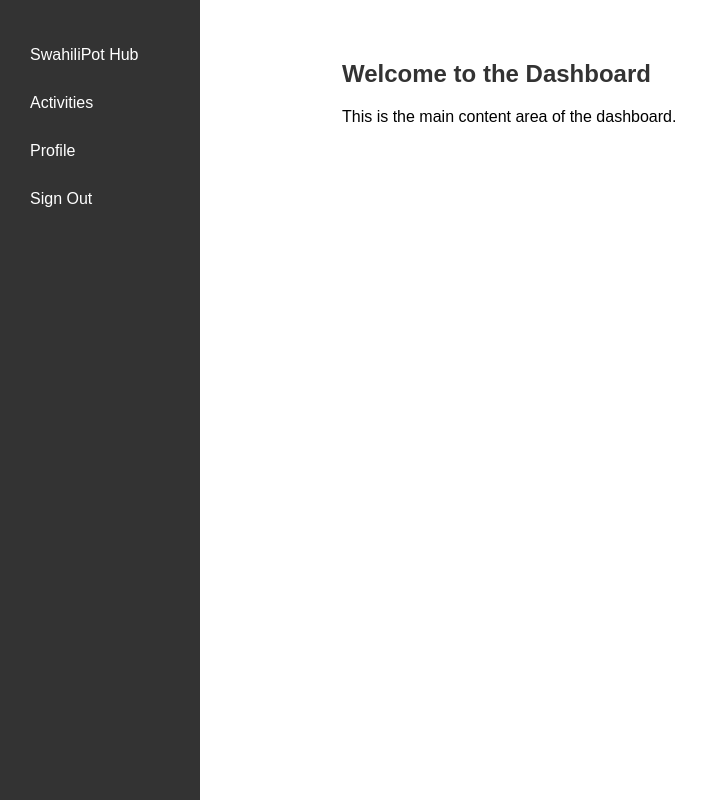
After one commit to Babuhatarii/NAWEZA-DASH, a Django app: a page that uses nawezadash_project/Dashboard/templates/Dashboard/dash.html in a window 1280 px wide. The commit adds this page. Shown: the whole page, without its empty margins (0-708 px from the left). Run offline with Django 5.2, Linux system fonts and the light colour scheme.

Commit message:
users can create, accounts sign in, and navigate our dasboard

```diff
--- /dev/null
+++ b/nawezadash_project/Dashboard/static/Dashboard/styles/dashstyles/dashboard.css
@@ -0,0 +1,58 @@
+/* General styles */
+body {
+    font-family: Arial, sans-serif;
+    margin: 0;
+    padding: 0;
+}
+
+.container {
+    width: 80%;
+    margin: 0 auto;
+    padding: 20px;
+}
+
+/* Navigation styles */
+nav {
+    background-color: #333;
+    color: #fff;
+    width: 200px; /* Adjust as needed */
+    height: 100vh;
+    position: fixed;
+    top: 0;
+    left: 0;
+    overflow-y: auto;
+}
+
+nav ul {
+    list-style-type: none;
+    padding: 0;
+}
+
+nav ul li {
+    margin-bottom: 10px;
+}
+
+nav ul li a {
+    color: #fff;
+    text-decoration: none;
+    display: block;
+    padding: 10px;
+}
+
+nav ul li a:hover {
+    background-color: #555;
+}
+
+/* Main content styles */
+main {
+    margin-left: 220px; /* Adjust based on nav width */
+    padding: 20px;
+}
+
+section {
+    margin-bottom: 20px;
+}
+
+h2 {
+    color: #333;
+}
--- /dev/null
+++ b/nawezadash_project/Dashboard/templates/Dashboard/dash.html
@@ -0,0 +1,32 @@
+{% load static %}
+<!DOCTYPE html>
+<html lang="en">
+<head>
+    <meta charset="UTF-8">
+    <meta name="viewport" content="width=device-width, initial-scale=1.0">
+    <title>Dashboard</title>
+    <link rel="stylesheet" href="{% static 'Dashboard/styles/dashstyles/dashboard.css' %}">
+</head>
+<body>
+    <nav>
+        <div class="container">
+            <ul>
+                <li><a href="#">SwahiliPot Hub</a></li>
+                <li><a href="#">Activities</a></li>
+                <li><a href="#">Profile</a></li>
+                <li><a href="{% url 'signin_page' %}">Sign Out</a></li>
+            </ul>
+        </div>
+    </nav>
+<main>
+    <div class="container">
+        <!-- Main content goes here -->
+        <section>
+            <h2>Welcome to the Dashboard</h2>
+            <p>This is the main content area of the dashboard.</p>
+        </section>
+    </div>
+</main>
+
+</body>
+</html>
--- a/nawezadash_project/Dashboard/urls.py
+++ b/nawezadash_project/Dashboard/urls.py
@@ -1,9 +1,10 @@
 from django.urls import path, re_path
-from .views import activity_detail, landing_page, signin_page, createaccount_page # Import views
+from .views import activity_detail, landing_page, signin_page, createaccount_page, mydashboard_page # Import views
 
 urlpatterns = [
     path('', landing_page, name='landing_page'),  # Root URL
     path('signin/', signin_page, name='signin_page'),  # Signin page URL
     path('create-account/', createaccount_page, name='createaccount_page'),
-    path('<int:activity_id>/', activity_detail, name='activity_detail'),  # Dynamic URL
+    path('member dashboard', mydashboard_page, name='mydashboard_page'),
+    path('<int:activity_id>/', activity_detail, name='activity_detail'), # Dynamic URL
 ]
--- a/nawezadash_project/Dashboard/views.py
+++ b/nawezadash_project/Dashboard/views.py
@@ -1,6 +1,10 @@
 from django.http import HttpResponse
 from .models import Activity, Enrollment, Progress
 from django.shortcuts import render, redirect
+from django.contrib import messages
+from django.contrib.auth import authenticate, login
+from django.contrib.auth.models import User
+
 
 def landing_page(request):
     """
@@ -9,17 +13,51 @@ def landing_page(request):
     return render(request, 'landing.html')
 
 def signin_page(request):
-    """
-    view function o render the sign in page.
-    """
+    if request.method == 'POST':
+        email = request.POST.get('email')
+        password = request.POST.get('password')
+
+        user = authenticate(request, email=email, password=password)
+
+        if user is not None:
+            login(request, user)
+
+        return redirect('mydashboard_page')
+    else:
+        messages.error(request, 'Invalid username or password')
     return render(request, 'sign_in.html')
 
 def createaccount_page(request):
+    if request.method == 'POST':
+        first_name = request.POST.get('first_name')
+        last_name = request.POST.get('last_name')
+        username = request.POST.get('username')
+        email = request.POST.get('email')
+        password = request.POST.get('password')
+        confirm_password = request.POST.get('confirm_password')
+
+        if password != confirm_password:
+            messages.error(request, 'Passwords do not match')
+            return redirect('createaccount_page')
+
+        if User.objects.filter(username=username).exists():
+            messages.error(request, 'Username is already taken')
+            return redirect('createaccount_page')
+
+        if User.objects.filter(email=email).exists():
+            messages.error(request, 'Email is already registered')
+            return redirect('createaccount_page')
+
+        user = User.objects.create_user(username=username, email=email, password=password, first_name=first_name, last_name=last_name)
+        user.save()
+
+        return redirect('signin_page')
+
     return render(request, 'create_account.html')
 
-def mydashboard(request):
+def mydashboard_page(request):
     #my dashboard view
-    return render(request, 'mydashboard.html')
+    return render(request, 'dash.html')
 
 
 def activity_detail(request, activity_id):
--- a/nawezadash_project/nawezadash_project/settings.py
+++ b/nawezadash_project/nawezadash_project/settings.py
@@ -38,6 +38,10 @@ INSTALLED_APPS = [
     'django.contrib.sessions',
     'django.contrib.messages',
     'django.contrib.staticfiles',
+]
+
+AUTHENTICATION_BACKENDS = [
+    'django.contrib.auth.backends.ModelBackend',
 ]
 
 MIDDLEWARE = [
```
Also changed, not shown: nawezadash_project/Dashboard/templates/Dashboard/create_account.html (+6 -4 lines), nawezadash_project/db.sqlite3.
